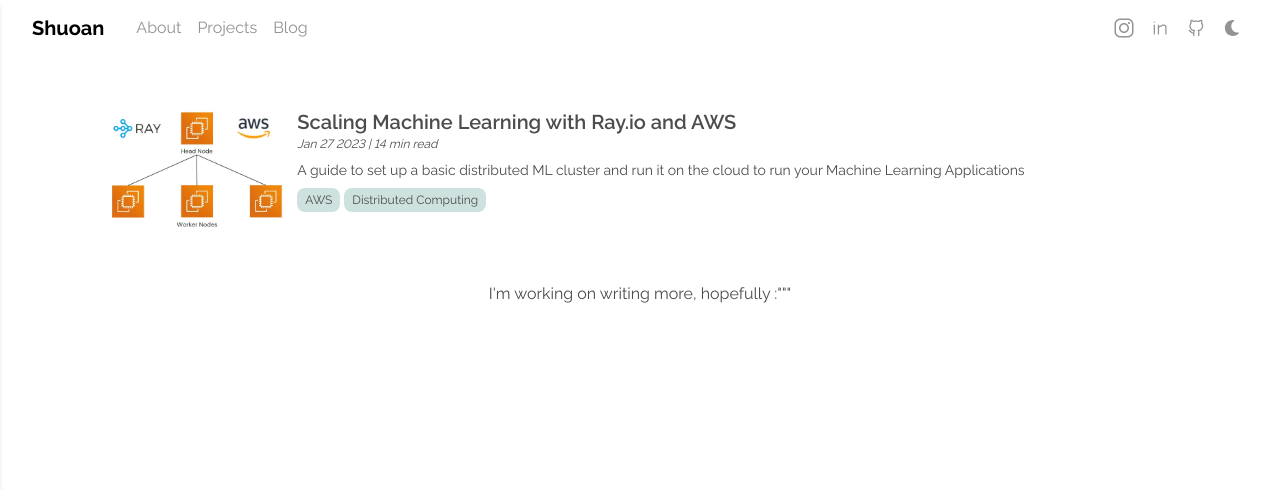
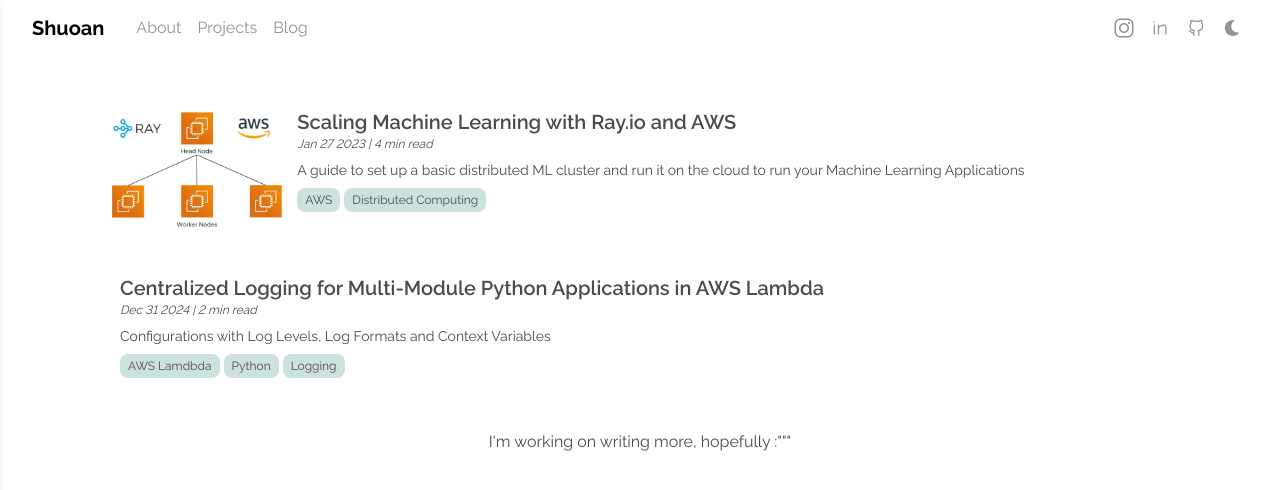
Before and after one commit to leeshuoan/shuoan-site, a Next.js app: page /blog in a window 1280 px wide. Shown: the top 490 px of the page. Built offline with nearby package versions, Linux system fonts and the light colour scheme.

Commit message:
feat: update info

```diff
--- a/components/Navbar.tsx
+++ b/components/Navbar.tsx
@@ -60,15 +60,15 @@
 
               <div className={`hidden sm:flex items-center`}>
                 <div className="ml-8 flex it items-center gap-4">
-                  <Link href="/about" prefetch={true} className='relative group text-shuoan-gray dark:hover:text-shuoan-link hover:text-shuoan-link'>
+                  <Link href="/about" className='relative group text-shuoan-gray dark:hover:text-shuoan-link hover:text-shuoan-link'>
                     <span style={{ height: "1.5px" }} className="absolute w-full  rounded-md bg-shuoan-link bottom-0 left-0 origin-right transform scale-x-0 transition-transform duration-300 ease-in-out  group-hover:origin-left group-hover:scale-x-100"></span>
                     About
                   </Link>
-                  <Link href="/projects" prefetch={true} className=' relative group text-shuoan-gray dark:hover:text-shuoan-link hover:text-shuoan-link'>
+                  <Link href="/projects" className=' relative group text-shuoan-gray dark:hover:text-shuoan-link hover:text-shuoan-link'>
                     <span style={{ height: "1.5px" }} className="absolute w-full  rounded-md bg-shuoan-link bottom-0 left-0 origin-right transform scale-x-0 transition-transform duration-300 ease-in-out  group-hover:origin-left group-hover:scale-x-100"></span>
                     Projects
                   </Link>
-                  <Link href="/blog" prefetch={true} className='relative group text-shuoan-gray dark:hover:text-shuoan-link hover:text-shuoan-link'>
+                  <Link href="/blog" className='relative group text-shuoan-gray dark:hover:text-shuoan-link hover:text-shuoan-link'>
                     <span style={{ height: "1.5px" }} className="absolute w-full  rounded-md bg-shuoan-link bottom-0 left-0 origin-right transform scale-x-0 transition-transform duration-300 ease-in-out  group-hover:origin-left group-hover:scale-x-100"></span>
                     Blog
                   </Link>
--- a/pages/about.tsx
+++ b/pages/about.tsx
@@ -195,6 +195,9 @@
               date="JUN 2024 - PRESENT"
               content={[
                 "Maintaining and building the tools used by research analysts globally to write and publish research insights",
+                "Played a key role in migrating a legacy calculation engine service, built on Slang and SecDB, to Python-based AWS Lambda functions, ensuring improved scalability, maintainability, and performance",
+                "Streamlined DevOps workflows by structuring GitLab pipelines to generate and transform OpenAPI specification YAML files into Kong declarative configurations",
+                "Involved in diverse Java development tasks, including creating new services, resolving production bugs, and upgrading Spring versions using OpenRewrite to enhance code quality and maintainability",
               ]}
               skills={["AWS", "Java", "React", "Terraform"]}
             />
--- a/pages/blog.tsx
+++ b/pages/blog.tsx
@@ -21,7 +21,7 @@
                   Scaling Machine Learning with Ray.io and AWS
                 </div>
                 <div className="text-xs italic text-shuoan-light dark:text-shuoan-dark">
-                  Jan 27 2023 | 14 min read
+                  Jan 27 2023 | 4 min read
                 </div>
                 <p className="hidden sm:block text-sm text-shuoan-light dark:text-shuoan-dark mt-2">
                   A guide to set up a basic distributed ML cluster and run it on the cloud to run your Machine Learning Applications
@@ -35,6 +35,29 @@
           </div>
         </Link>
 
+        <Link href="https://medium.com/@shuoan/centralized-logging-for-multi-module-python-applications-in-aws-lambda-97a106d73feb" target='_blank'>
+          <div className="group px-3 py-3 mt-5 hover:bg-[#F5F7F9] dark:hover:bg-[#2D333A] hover:shadow-md rounded-lg overflow-hidden w-full transition-[all] duration-300 ease-in-out">
+            <div className="flex">
+              <div className='w-2/3 ml-3 md:w-3/4 lg:w-5/6'>
+                <div className="text-xl font-semibold text-shuoan-light dark:text-shuoan-dark group-hover:text-shuoan-green group-hover:dark:text-shuoan-link">
+                  Centralized Logging for Multi-Module Python Applications in AWS Lambda
+                </div>
+                <div className="text-xs italic text-shuoan-light dark:text-shuoan-dark">
+                  Dec 31 2024 | 2 min read
+                </div>
+                <p className="hidden sm:block text-sm text-shuoan-light dark:text-shuoan-dark mt-2">
+                  Configurations with Log Levels, Log Formats and Context Variables
+                </p>
+                <div className='flex'>
+                  <div className="text-xs px-2 py-1 bg-shuoan-green bg-opacity-25 text-shuoan-light dark:text-shuoan-dark rounded-lg mt-2 mr-1">AWS Lamdbda</div>
+                  <div className="text-xs px-2 py-1 bg-shuoan-green bg-opacity-25 text-shuoan-light dark:text-shuoan-dark rounded-lg mt-2 mr-1">Python</div>
+                  <div className="text-xs px-2 py-1 bg-shuoan-green bg-opacity-25 text-shuoan-light dark:text-shuoan-dark rounded-lg mt-2 mr-1">Logging</div>
+                </div>
+              </div>
+            </div>
+          </div>
+        </Link>
+
         <p className="text-base text-center text-shuoan-light dark:text-shuoan-dark mt-10 mb-20">I&#39;m working on writing more, hopefully :&#34;&#34;&#34;</p>
       </div>
     </>
```
Also changed, not shown: 1 other file (tests, documents, lock files or other folders). Lines whose indentation alone changed are shown as unchanged.
